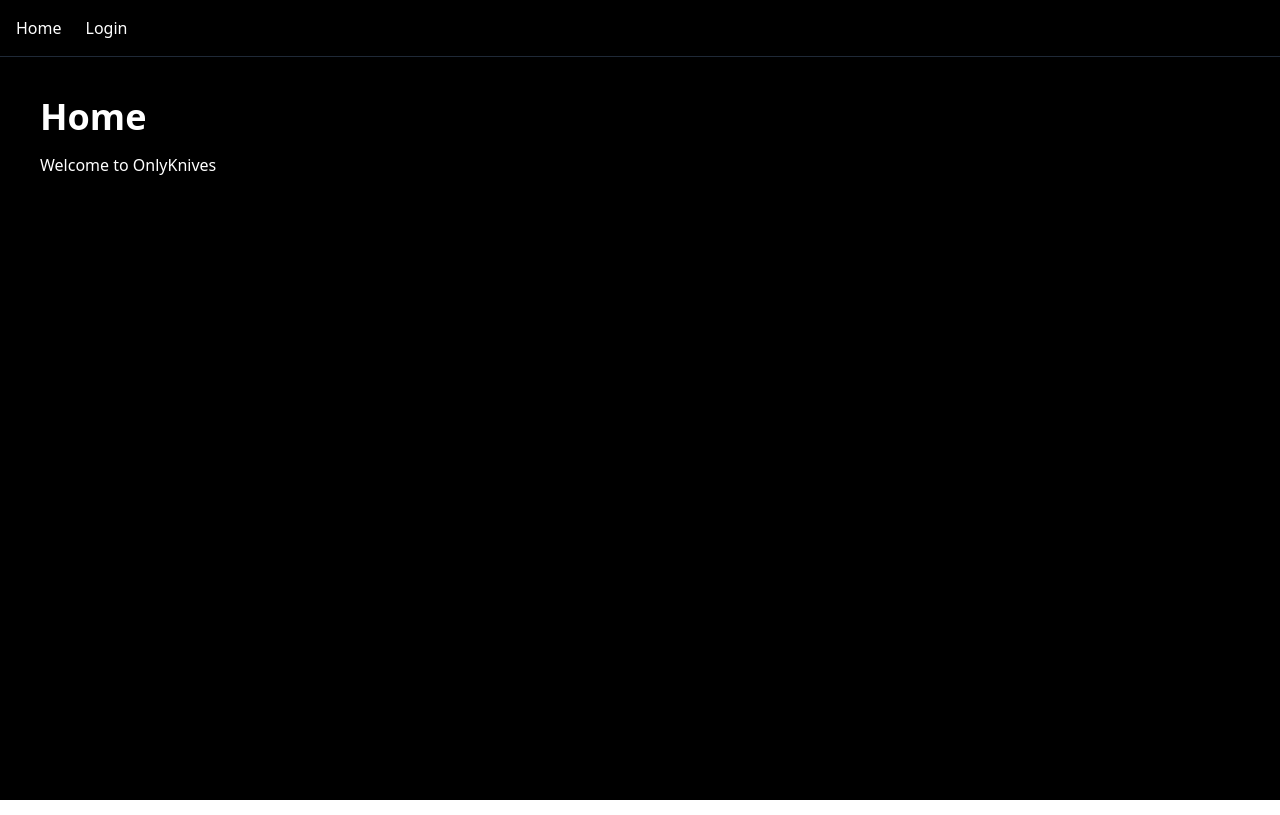
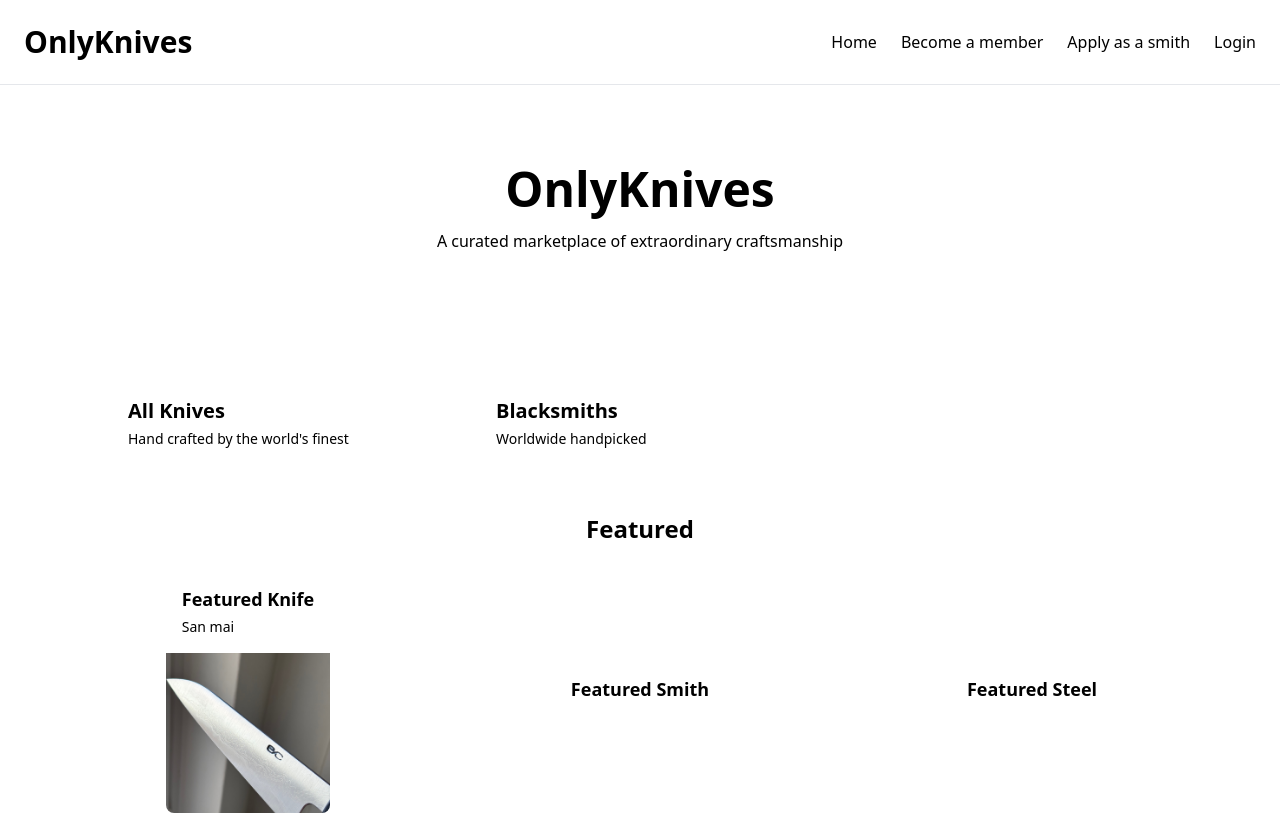
Before and after one commit to levjo655/OnlyKnives, a React (Create React App) app in the folder frontend/: page / in a window 1280 px wide. Shown: the top 815 px of the page. Built offline with nearby package versions, Linux system fonts and the light colour scheme.

Commit message:
added routes

```diff
--- a/frontend/src/App.js
+++ b/frontend/src/App.js
@@ -1,19 +1,14 @@
 import { BrowserRouter, Routes, Route } from "react-router-dom";
 import Home from "./pages/Home";
-import Login from "./pages/Login";
-import Navbar from "./components/Navbar";
+import Knives from "./pages/Knives";
 
 function App() {
   return (
     <BrowserRouter>
-      <div className="min-h-screen bg-black">
-        <Navbar />
-
-        <Routes>
-          <Route path="/" element={<Home />} />
-          <Route path="/login" element={<Login />} />
-        </Routes>
-      </div>
+      <Routes>
+        <Route path="/" element={<Home />} />
+        <Route path="/knives" element={<Knives />} />
+      </Routes>
     </BrowserRouter>
   );
 }
--- /dev/null
+++ b/frontend/src/components/Footer.jsx
@@ -0,0 +1,7 @@
+export default function Footer() {
+  return (
+    <footer className="bg-surface text-secondaryText p-6 mt-20 text-center">
+      <p>© 2026 OnlyKnives. All rights reserved.</p>
+    </footer>
+  );
+}
--- a/frontend/src/components/Navbar.jsx
+++ b/frontend/src/components/Navbar.jsx
@@ -2,13 +2,15 @@ import { Link } from "react-router-dom";
 
 export default function Navbar() {
   return (
-    <nav className="flex gap-6 p-4 text-white border-b border-gray-800">
-      <Link to="/" className="hover:text-gray-400">
-        Home
-      </Link>
-      <Link to="/login" className="hover:text-gray-400">
-        Login
-      </Link>
+    <nav className="flex justify-between items-center p-6 border-b border-border bg-bg">
+      <h1 className="text-3xl font-bold text-accent">OnlyKnives </h1>
+      <div className="flex gap-6">
+        <Link to="/" className="hover:text-accent2 transition">Home</Link>
+        <Link to="/shop" className="hover:text-accent2 transition">Become a member</Link>
+        <Link to="/login" className="hover:text-accent2 transition">Apply as a smith</Link>
+         <Link to="/login" className="hover:text-accent2 transition">Login</Link>
+
+      </div>
     </nav>
   );
 }
--- /dev/null
+++ b/frontend/src/components/ProductCard.jsx
@@ -0,0 +1,41 @@
+import { Link } from "react-router-dom";
+
+export default function ProductCard({
+  title,
+  description,
+  image,
+  to = "/",
+  compact = false,
+}) {
+  return (
+    <Link
+      to={to}
+      className="block group bg-surface rounded-lg overflow-hidden transition hover:shadow-accent"
+    >
+
+      <div className={compact ? "p-4" : "p-6"}>
+        <h2
+          className={`font-semibold mb-1 ${
+            compact ? "text-lg" : "text-xl"
+          } group-hover:text-accent transition`}
+        >
+          {title}
+        </h2>
+
+        {description && (
+          <p className="text-secondaryText text-sm">{description}</p>
+        )}
+      </div>
+
+      {image && (
+        <div className="h-40 w-full overflow-hidden">
+          <img
+            src={image}
+            alt={title}
+            className="h-full w-full object-cover group-hover:scale-105 transition duration-300"
+          />
+        </div>
+      )}
+    </Link>
+  );
+}
--- a/frontend/src/pages/Home.jsx
+++ b/frontend/src/pages/Home.jsx
@@ -1,8 +1,68 @@
+import Navbar from "../components/Navbar";
+import Footer from "../components/Footer";
+import ProductCard from "../components/ProductCard";
+import demoKnife from "../images/demo_knife.jpg";
+
 export default function Home() {
   return (
-    <div className="p-10 text-white">
-      <h1 className="text-4xl font-bold">Home</h1>
-      <p className="mt-4">Welcome to OnlyKnives</p>
+    <div className="bg-bg min-h-screen text-primaryText">
+      <Navbar />
+
+      {/* Hero */}
+      <section className="flex flex-col items-center justify-center text-center py-20">
+        <h1 className="text-5xl font-bold mb-4">OnlyKnives</h1>
+        <p className="text-secondaryText max-w-xl">
+          A curated marketplace of extraordinary craftsmanship
+        </p>
+      </section>
+
+      {/* Main categories */}
+      <section className="p-10 grid grid-cols-1 sm:grid-cols-2 lg:grid-cols-3 gap-8 max-w-6xl mx-auto">
+        <ProductCard
+          title="All Knives"
+          description="Hand crafted by the world's finest"
+          to="/knives"
+        />
+
+        <ProductCard
+          title="Blacksmiths"
+          description="Worldwide handpicked"
+          to="/smiths"
+        />
+      </section>
+
+      {/* Featured */}
+      <section className="px-10 pb-20">
+        <h2 className="text-2xl font-semibold mb-6 text-center">
+          Featured
+        </h2>
+
+        <div className="max-w-6xl mx-auto">
+          <div className="grid grid-cols-1 md:grid-cols-3 gap-6 place-items-center">
+            <ProductCard
+              title="Featured Knife"
+              description="San mai"
+              image={demoKnife}
+              to="/knives/featured"
+              compact
+            />
+
+            <ProductCard
+              title="Featured Smith"
+              to="/smiths/featured"
+              compact
+            />
+
+            <ProductCard
+              title="Featured Steel"
+              to="/steels/featured"
+              compact
+            />
+          </div>
+        </div>
+      </section>
+
+      <Footer />
     </div>
   );
 }
--- /dev/null
+++ b/frontend/src/pages/Knives.jsx
@@ -0,0 +1,13 @@
+import { BrowserRouter, Route, Routes } from "react-router-dom";
+import Navbar from "../components/Navbar";
+import Footer from "../components/Footer";
+
+
+export default function Knives() {
+    return (
+        <><div className="bg-bg min-h-screen text-primaryText">
+            <Navbar />
+            <h1>Knives</h1>
+        </div><Footer /></>
+    );
+}
```
Also changed, not shown: frontend/src/images/demo_knife.jpg (added), frontend/src/pages/Signup.jsx (added), frontend/src/pages/Smiths.jsx (added), frontend/src/pages/Steels.jsx (added).
